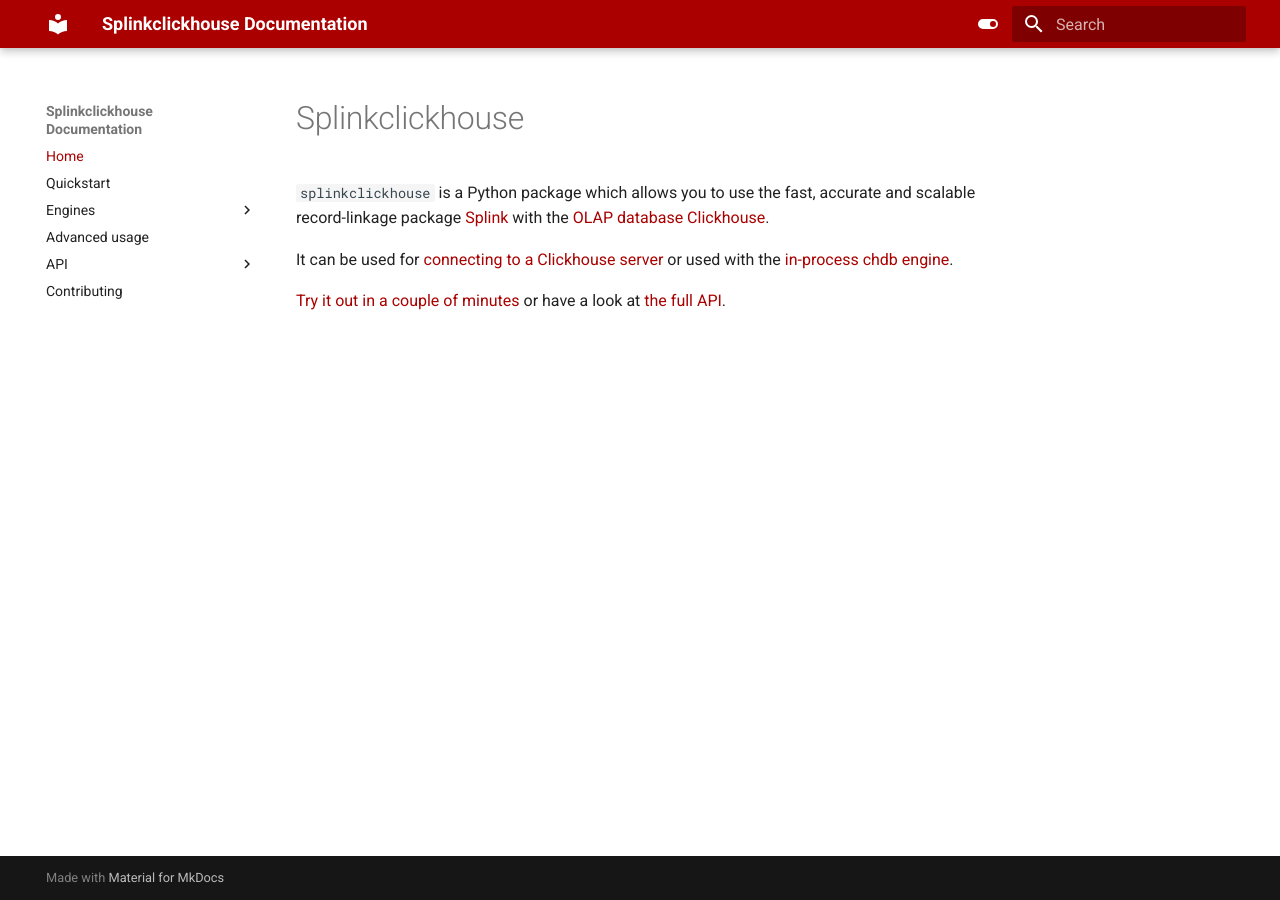
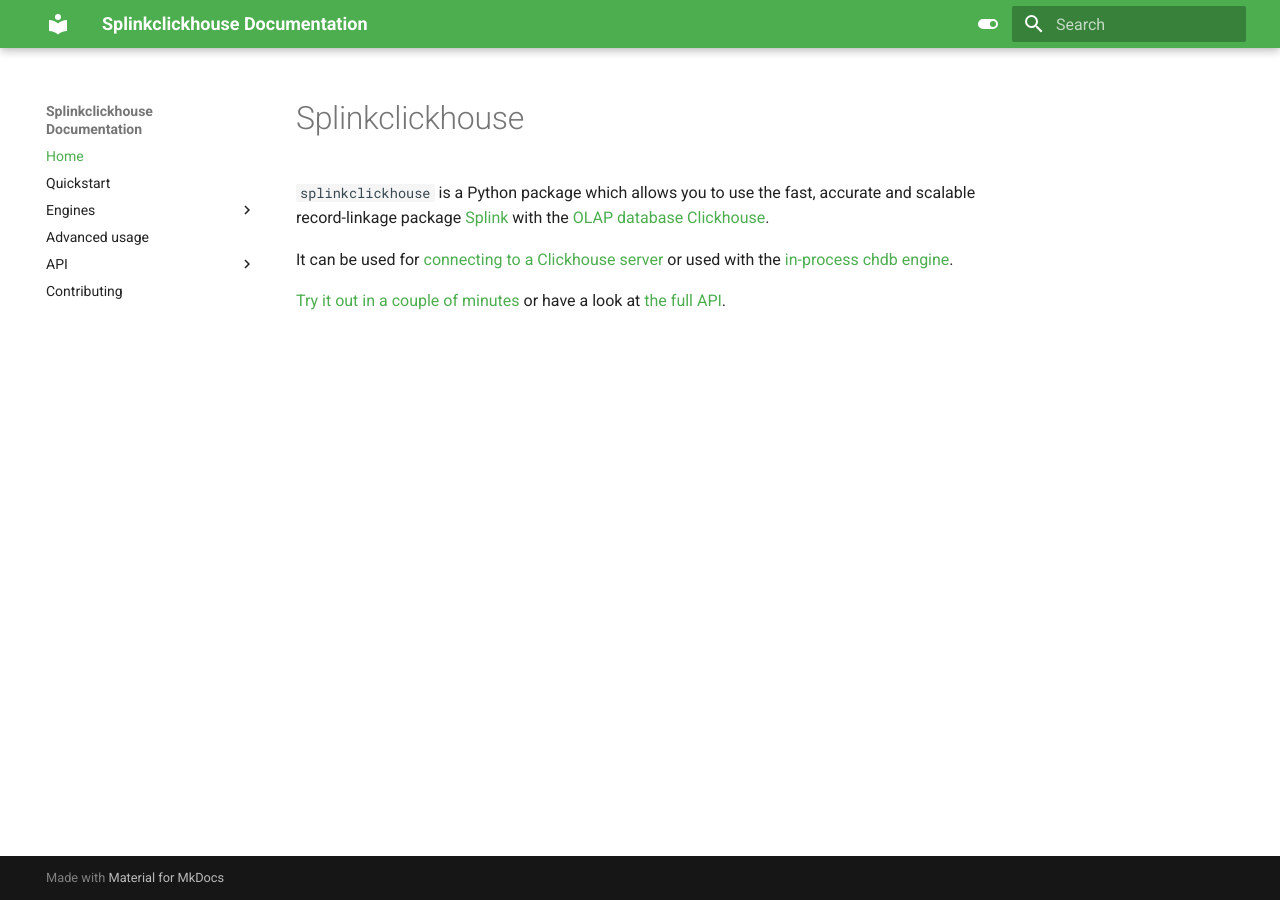
Before and after one commit to ADBond/splinkclickhouse, an MkDocs documentation site: the page built from docs/index.md, in a window 1280 px wide. Built offline with MkDocs 1.6.1 and Material for MkDocs 9.7.7, drawn with Linux system fonts in a browser that asks for light colours.

Commit message:
more readable styling

```diff
--- a/docs/stylesheets/extra.css
+++ /dev/null
@@ -1,3 +0,0 @@
-:root {
-    --md-primary-fg-color: #AA0000;
-}
--- a/mkdocs.yml
+++ b/mkdocs.yml
@@ -17,20 +17,20 @@
   name: "material"
   palette:
     - scheme: default
-      primary: custom
+      primary: green
+      accent: deep orange
       toggle:
         icon: material/toggle-switch
         name: Switch to dark mode
     - scheme: slate
-      primary: custom
+      primary: green
+      accent: amber
       toggle:
         icon: material/toggle-switch-off-outline
         name: Switch to light mode
   features:
     - content.code.copy
     - content.code.select
-extra_css:
-  - stylesheets/extra.css
 
 markdown_extensions:
   - pymdownx.highlight:
```
